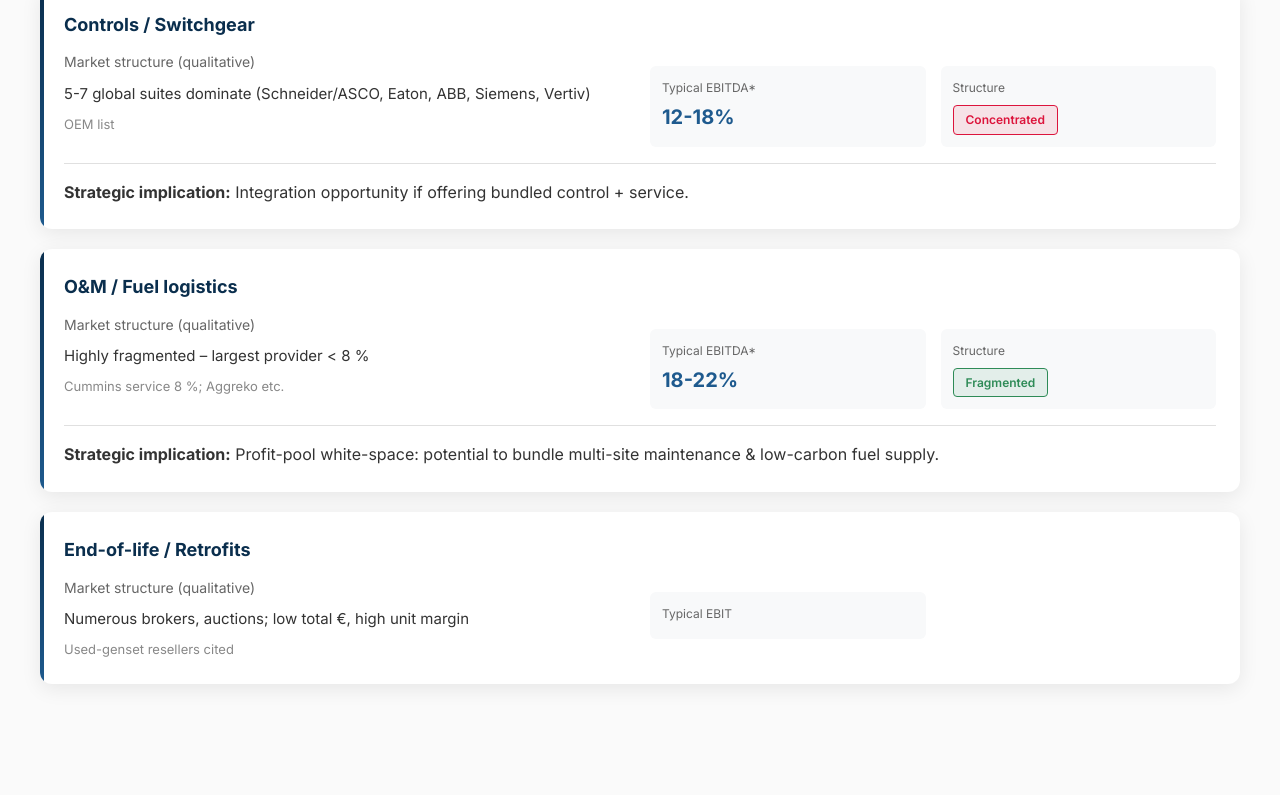
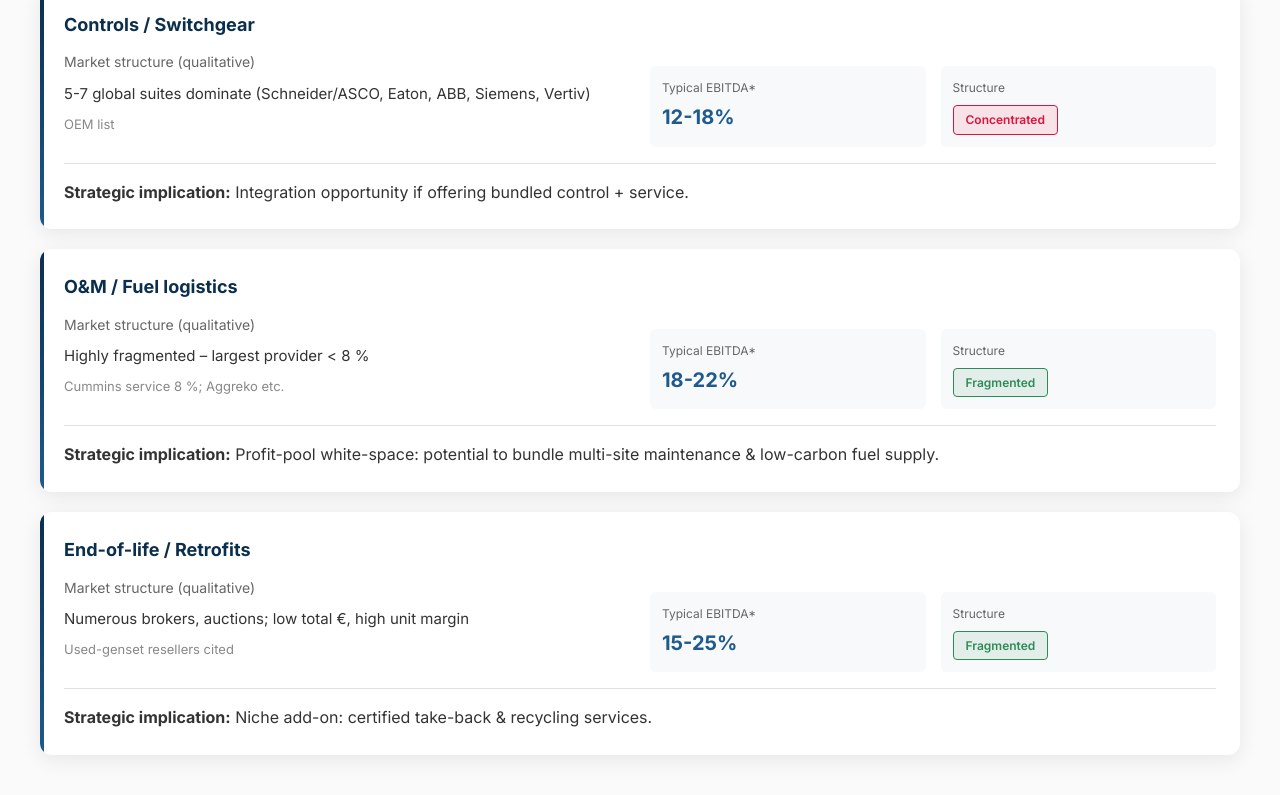
Before and after one commit to TibCVA/Veolia-DC-DistributedGen, a plain HTML site: page index.html in a window 1280 px wide. Shown: the part 6759-7554 px from the top of the page. Before the commit the page ends 7533 px from the top, so only its background shows below. Drawn offline with Linux system fonts and the light colour scheme.

Commit message:
Update index.html

```diff
--- a/index.html
+++ b/index.html
@@ -1281,4 +1281,17 @@
                         <div>
                             <div class="layer-metrics">
                                 <div class="layer-metric">
-                                    <div class="layer-metric-label">Typical EBIT
+                                    <div class="layer-metric-label">Typical EBITDA*</div>
+                                    <div class="layer-metric-value">15-25%</div>
+                                </div>
+                                <div class="layer-metric">
+                                    <div class="layer-metric-label">Structure</div>
+                                    <div style="margin-top: 8px;"><span class="structure-badge structure-fragmented">Fragmented</span></div>
+                                </div>
+                            </div>
+                        </div>
+                    </div>
+                    <div style="margin-top: 16px; padding-top: 16px; border-top: 1px solid #e0e0e0;">
+                        <strong>Strategic implication:</strong> Niche add-on: certified take-back & recycling services.
+                    </div>
+                </div>
```
